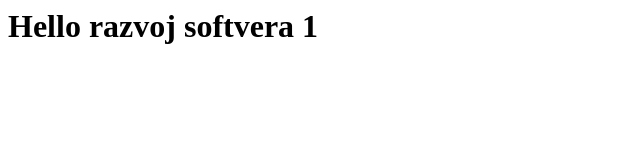
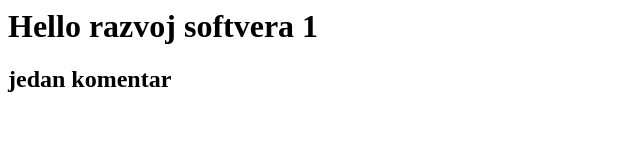
Before and after one commit to Di7e/rs1-vjezbe02, a plain HTML site: page index.html in a window 1280 px wide. Shown: the whole page, without its empty margins (0-640 px from the left). Drawn offline with Linux system fonts and the light colour scheme.

Commit message:
dodao h2 komentar

```diff
--- a/index.html
+++ b/index.html
@@ -1 +1,2 @@
 <h1>Hello razvoj softvera 1 </h1>
+<h2>jedan komentar</h2>
```
